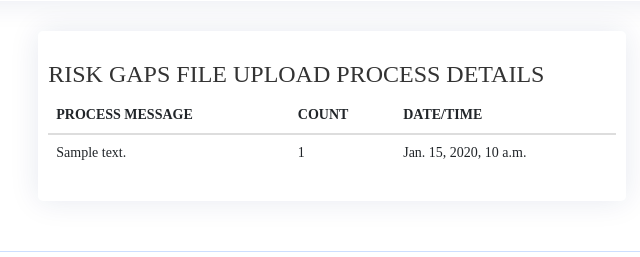
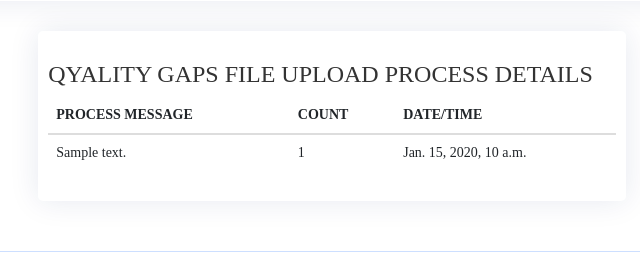
Before and after one commit to bamadeb/prism, a Django app: template prismapp/outreach/templates/processquality.html in a window 1280 px wide. Shown: the part 376-633 px from the top of the page, without its empty margins (293-933 px from the left). Run offline with Django 5.2, Linux system fonts and the light colour scheme; the template is opened without the code that fills it: most values are stand-ins (such as "Sample title", 1, 10 or a date in 2020); parts of the project's set-up code (start-up, migrations or seed data) failed here and were passed over; some libraries are stand-ins or nearby versions; some web fonts are replaced.

Commit message:
Quality gaps html

```diff
--- a/prismapp/outreach/templates/processquality.html
+++ b/prismapp/outreach/templates/processquality.html
@@ -138,7 +138,7 @@
          <div class="col-lg-6">
            <div class="card">
                <div class="card-body">
-                       <h3 class="text-uppercase">Risk Gaps File Upload Process Details</h3>
+                       <h3 class="text-uppercase">Qyality Gaps File Upload Process Details</h3>
                        <table class="table table-sm table-borderless" id="tempMemberList1">
                            <thead>
                            <tr>
```
